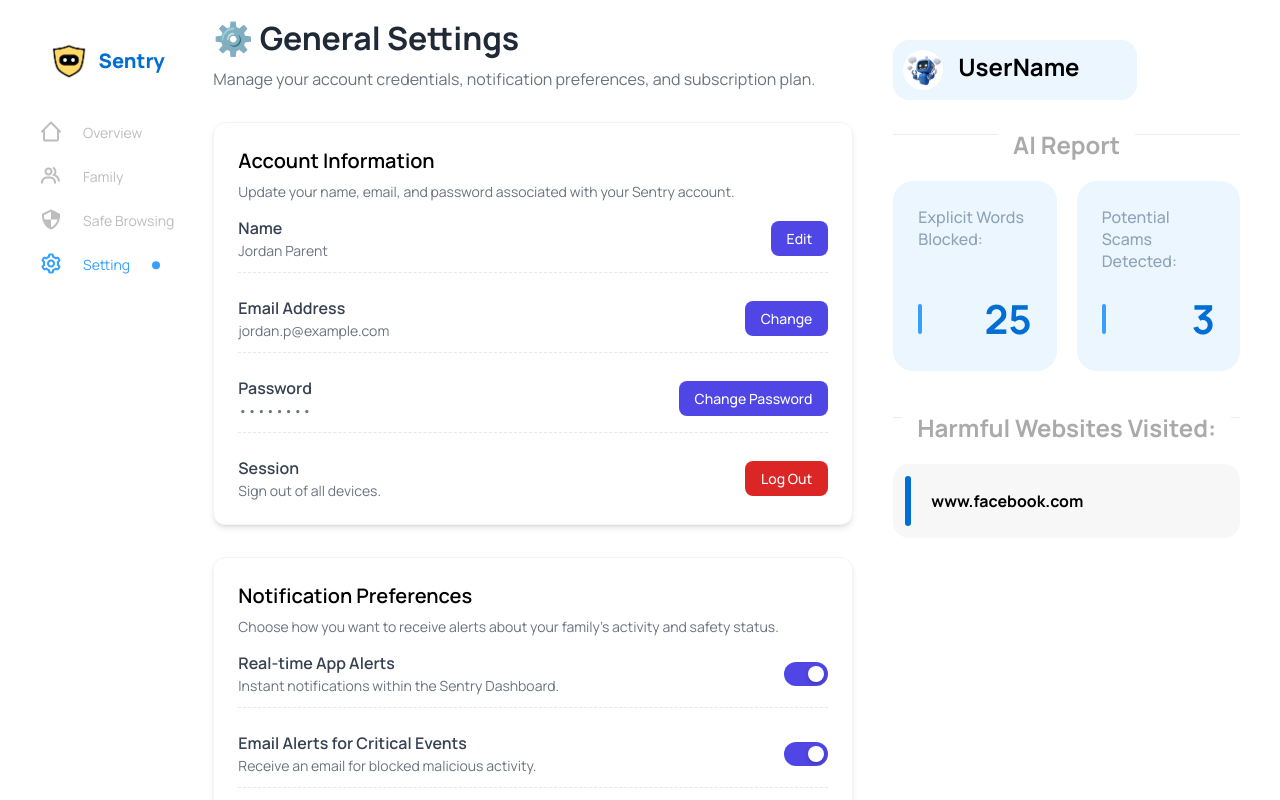
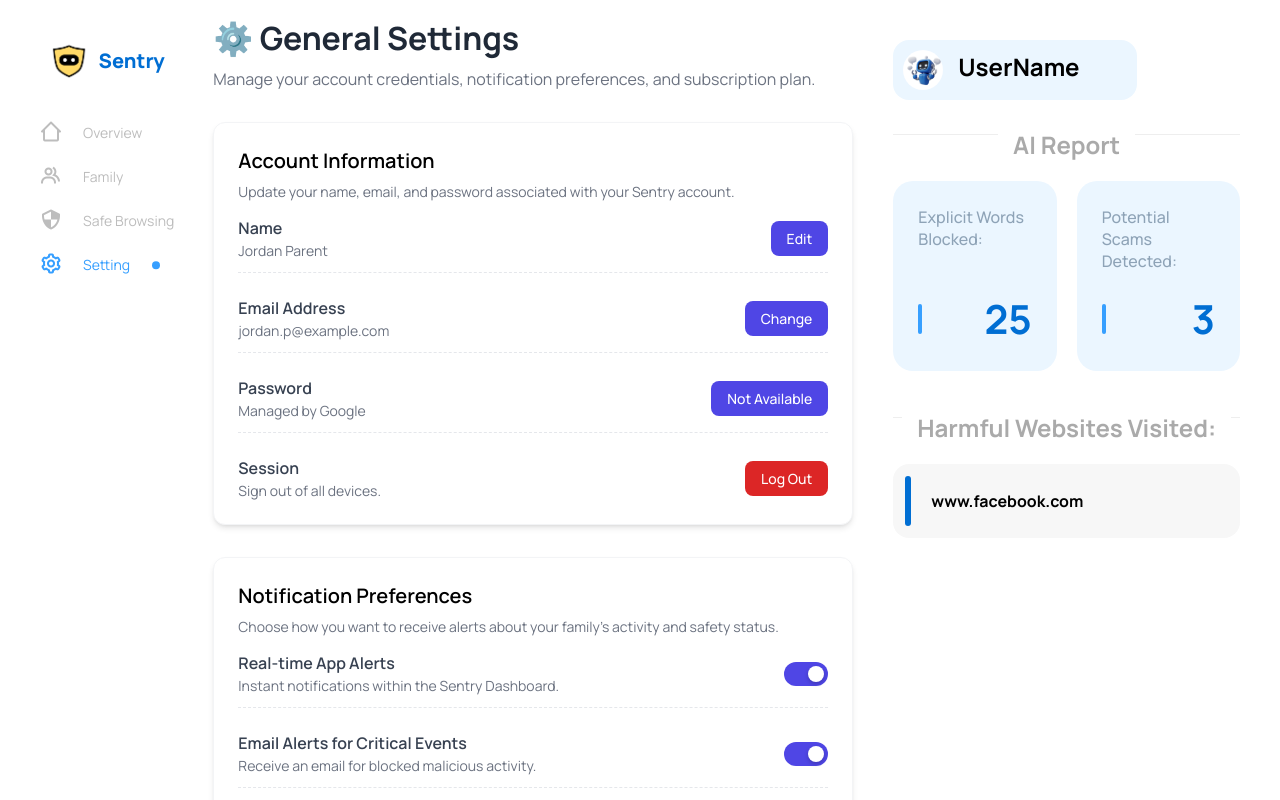
Before and after one commit to Akihito0/Sentry, a React (Vite) app in the folder website/: page /dashboard in a window 1280 px wide. Both pictures are taken after a click on the element "Setting". Built offline with nearby package versions, Linux system fonts and the light colour scheme.

Commit message:
load real user profile data in Settings page

```diff
--- a/website/src/components/Settings.jsx
+++ b/website/src/components/Settings.jsx
@@ -1,7 +1,7 @@
-import React, { useState } from 'react';
+import React, { useState, useEffect } from 'react';
 import '../css/Settings.css';
 import { useNavigate } from 'react-router-dom';
-import { auth } from '../database/firebase';
+import { auth, db, doc, getDoc } from '../database/firebase';
 
 const ToggleSwitch = ({ checked, onChange, label, subLabel }) => {
   return (
@@ -23,6 +23,35 @@ const ToggleSwitch = ({ checked, onChange, label, subLabel }) => {
 const Settings = () => {
   // Mock user settings
   const navigate = useNavigate();
+
+  useEffect(() => {
+  const fetchUserData = async () => {
+    const currentUser = auth.currentUser;
+    if (!currentUser) return;
+
+    try {
+      const docRef = doc(db, 'Sentry-User', currentUser.uid);
+      const docSnap = await getDoc(docRef);
+      const isGoogle = currentUser.providerData.some(p => p.providerId === 'google.com');
+
+      const firestoreData = docSnap.exists() ? docSnap.data() : {};
+
+      setUser(prev => ({
+        ...prev,
+        name: `${firestoreData.name || ''} ${firestoreData.surname || ''}`.trim(),
+        email: firestoreData.email || currentUser.email,
+        provider: isGoogle ? 'google' : 'email',
+        canChangePassword: !isGoogle, // disable password change if Google Sign-In
+      }));
+    } catch (error) {
+      console.error('Error fetching user data:', error);
+    }
+  };
+
+  fetchUserData();
+}, []);
+
+
   const [user, setUser] = useState({
     name: 'Jordan Parent',
     email: 'jordan.p@example.com',
@@ -101,6 +130,7 @@ const Settings = () => {
             </div>
 
             {/* Password */}
+              {user.canChangePassword ? (
                 <div className="setting-item">
                   <div className="setting-info">
                     <span className="label">Password</span>
@@ -110,7 +140,17 @@ const Settings = () => {
                     Change Password
                   </button>
                 </div>
-
+              ) : (
+                <div className="setting-item">
+                  <div className="setting-info">
+                    <span className="label">Password</span>
+                    <span className="value text-gray">Managed by Google</span>
+                  </div>
+                  <button className="action-button disabled-button" disabled>
+                    Not Available
+                  </button>
+                </div>
+              )}
             {/* Logout */}
             <div className="setting-item">
               <div className="setting-info">
```
Lines whose indentation alone changed are shown as unchanged.
